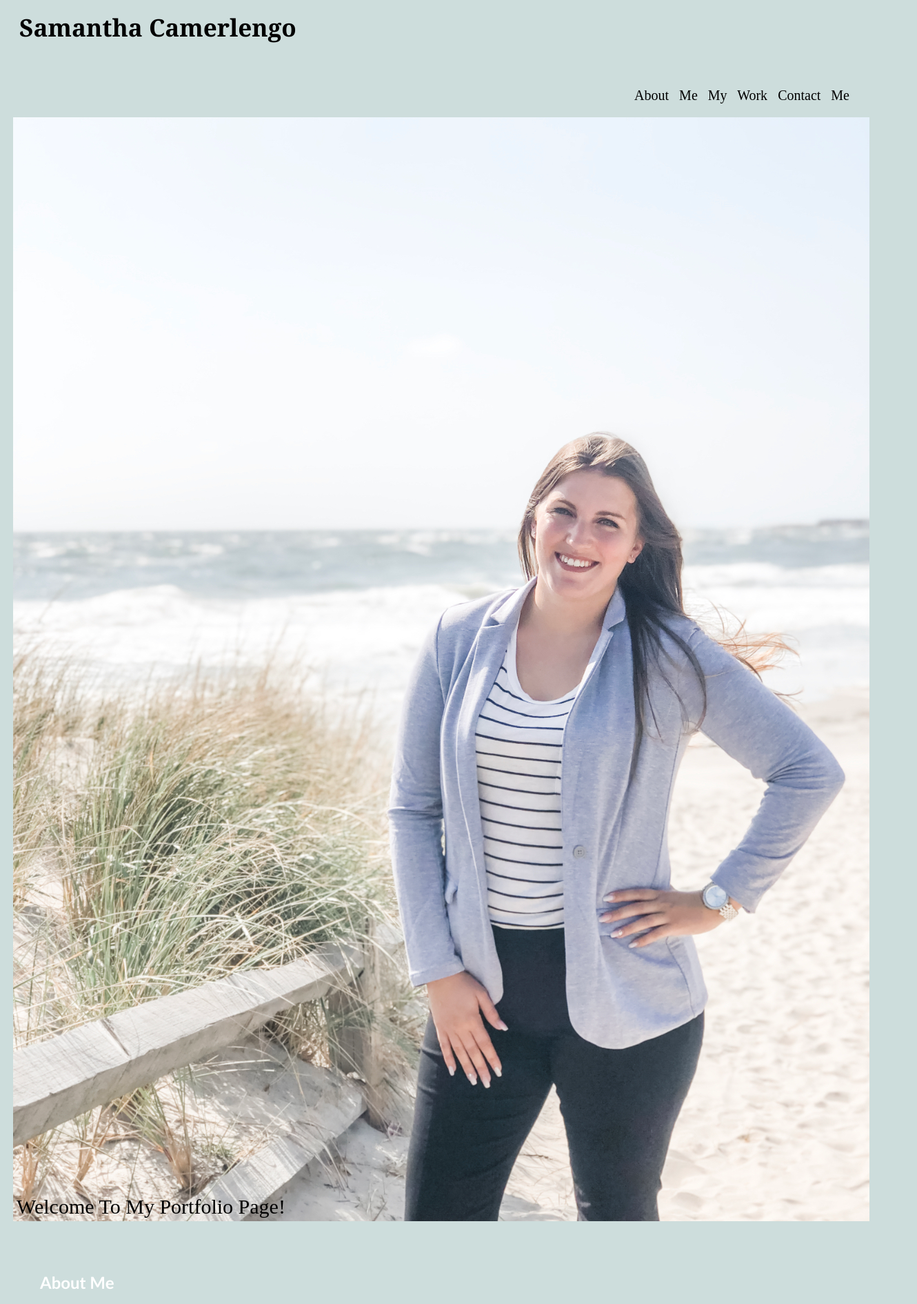
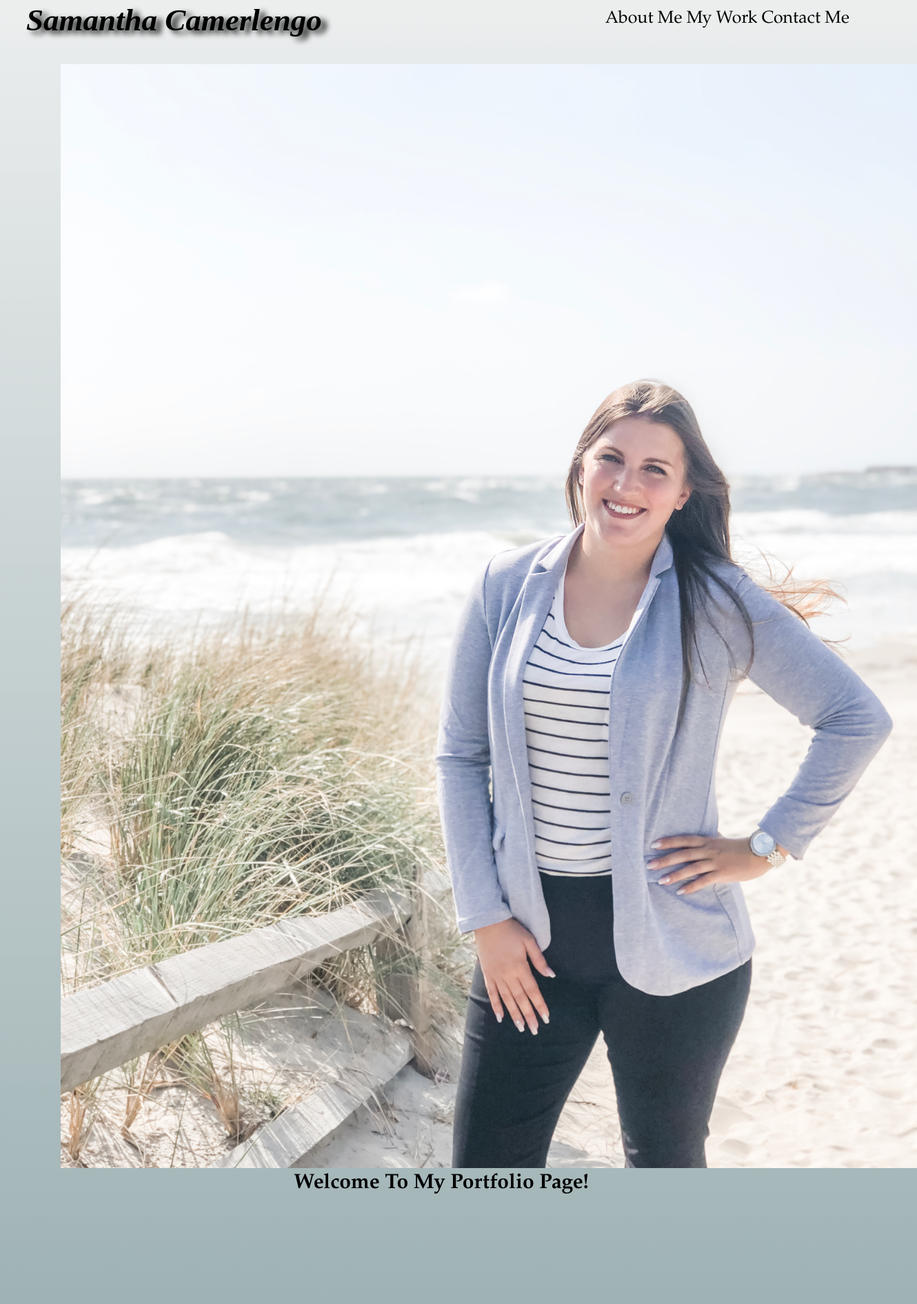
Before and after one commit to Samantha131821/Portfolio, a plain HTML site: page portfolio.html in a window 1280 px wide. Shown: the part 35-1925 px from the top of the page at 69% size, 1330 px wide, since content can reach past the window. Drawn offline with Linux system fonts and the light colour scheme.

Commit message:
added more css

```diff
--- a/assets/style.css
+++ b/assets/style.css
@@ -1,69 +1,91 @@
 body {
-    background-color: rgb(205, 221, 220);
+    background-image: linear-gradient(rgba(236, 238, 238, 0.932), rgb(106, 137, 141));
+    text-align: center;
 }
 
 .page-title {
     color:black;
-    font-family:Cambria, Cochin, Georgia, Times, 'Times New Roman', serif
+    font-family:lucida-handwriting;
 }
 
 h1 {
-    font-size: 35px;
+    font-size: 45px;
+    font-style: italic;
+    position:absolute;
+    margin:10px;
+    text-shadow: 8px 5px 9px #000000;
 }
 
 .header {
     padding: 20px;
 }
 
-.header div{
-    padding-top: 20px;
-    margin-right: 20px;
+.header nav {
     float:right;
-    font-size: 20px;
+    font-size: 25px;
 }
 
-.header div ul {
-    list-style-type: none;
+nav {
+    margin: 20px;
+    font-family:garamond;
 }
 
-.header div ul li{
-    display: inline-block;
-}
-
-ul{
-    word-spacing: 10px;
-}
 
 a {
     color: black;
     text-decoration: none;
 }
+
+a:hover {
+    color:white;
+}
+
+a:active {
+    color:rgb(21, 82, 161);
+}
+
 .container {
     position: relative;
     text-align: center;
     color: black;
-}
-
-
-.top-left {
-    font-size: 30px;
-    position: absolute;
-    bottom: 8px;
-    left: 16px;
+    padding:30px;
+    margin: 50px;
 }
 
 .info {
     margin-bottom: 20px;
     padding: 50px;
     height: 300px;
-    font-family: 'Gill Sans', 'Gill Sans MT', Calibri, 'Trebuchet MS', sans-serif;
+    font-family:garamond;
     color: white;
+    font-size: 25px;
 }
 
 p {
-    color: black
+    color: black;
+    font-size: 20px;
+    font-family: 'Lucida Sans', 'Lucida Sans Regular', 'Lucida Grande', 'Lucida Sans Unicode', Geneva, Verdana, sans-serif;
 }
+
 footer {
     text-align: center;
-    margin-top: 600px;
+    margin-top: 100px;
+    font-size: 20px;
+    font-style: italic;
 }
+
+.welcome {
+    font-size:30px;
+    font-family:garamond;
+    font-weight: bold;
+}
+
+@media screen and (max-width: 768px) {
+    header {
+      flex-direction: column;
+    }
+
+    main {
+      max-width: 1200px;
+    }
+  }
--- a/portfolio.html
+++ b/portfolio.html
@@ -14,28 +14,18 @@
         <h1 class="page-title">
             Samantha Camerlengo
         </h1>
-        <div>
-            <ul>
-                <li>
-                    <a href="#about-me">About Me</a>
-                </li>
-
-                <li>
-                    <a href="#my-work">My Work</a>
-                </li>
-
-                <li>
-                    <a href="#contact-me">Contact Me</a>
-                </li>
-            </ul>
-        </div>
+        <nav>
+            <a href="#about-me">About Me</a>
+            <a href="#my-work">My Work</a>
+            <a href="#contact-me">Contact Me</a>
+        </nav>
     </header>
 
 
     <main>
         <div class="container">
-            <img src="/assets/2019-09-17 10.15.34.jpg" alt="Image of Samantha";>
-            <div class="top-left">Welcome To My Portfolio Page!</div>
+            <img src="/assets/samantha.jpg" alt="Image of Samantha";>
+            <div class="welcome">Welcome To My Portfolio Page!</div>
         </div>
 
         <section class="info" id="about-me"><h2>About Me</h2>
@@ -44,6 +34,11 @@
 
         <section class="info" id="my-work"><h2>My Work</h2>
             <p>Add Links to Work</p>
+
+            <div class="github">My Github
+                <a href="https://github.com/Samantha131821"> <img src="/assets/Capture.PNG"></a>
+            </div>
+
         </section>
 
         <section class="info" id="contact-me"><h2>Contact Me</h2>
```
Also changed, not shown: assets/Capture.PNG (added), assets/samantha.jpg (renamed from assets/2019-09-17 10.15.34.jpg).
